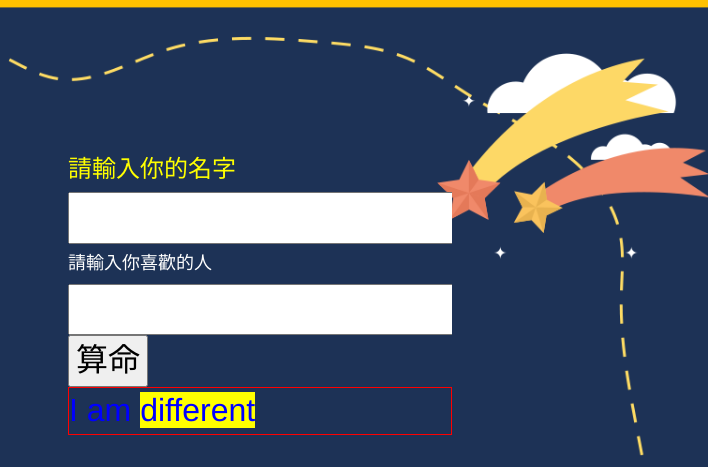
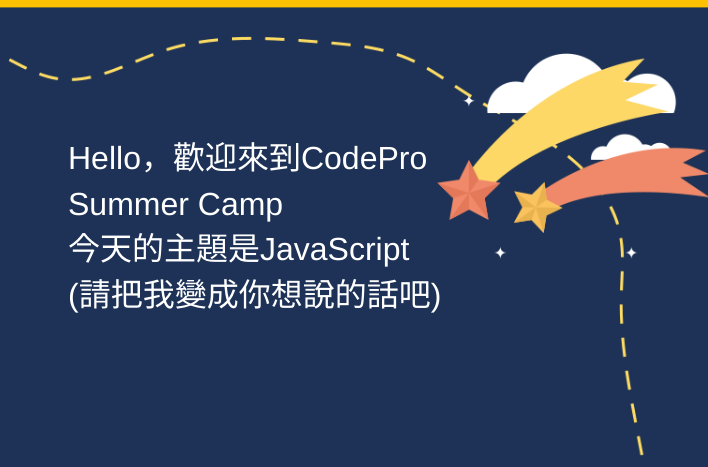
Before and after one commit to yoyo-pan/camp-blog, a plain HTML site: page index.html in a window 1280 px wide. Shown: the part 1460-1927 px from the top of the page, 572-1280 px from the left. Drawn offline with Linux system fonts and the light colour scheme.

Commit message:
基本onclick change color

```diff
--- a/index.html
+++ b/index.html
@@ -82,17 +82,10 @@ License URL: http://creativecommons.org/licenses/by/3.0/
             <img src="images/basic/bg3.png" class="img-responsive" alt="" />
             <img src="images/profile.jpg" class="img-responsive profile-2" alt=""/>
             <h2 id="name">CodePro</h2>
-            <div id="class-review">
-                <h3>請輸入你的名字</h3>
-                <input type="text" id="yourName" style="color:black"/>
-                <br/>
-                <h4>請輸入你喜歡的人</h4>
-                <input type="password" id="yourLove" style="color:black"/>
-                <br/>
-                <button style="color:black" class="hvr-grow" onclick="clickMe()">算命</button>
-                <div id="first-id">
-                    I am <span class="first-class">different</span>
-                </div>
+            <div id="class-review" onclick="myFunc()">
+                Hello，歡迎來到CodePro Summer Camp <br/>
+                今天的主題是JavaScript <br/>
+                (請把我變成你想說的話吧)
             </div>
         </div>
         <div class="w3-container">
--- a/js/my-javascript.js
+++ b/js/my-javascript.js
@@ -8,3 +8,9 @@ function clickMe () {
 	yourLove = document.getElementById("yourLove").value;
 	alert("經過我掐指一算..."+yourLove+"超級霹靂無敵愛"+yourName+"的喔!!!");
 }
+
+function myFunc () {
+	var d;
+	d = document.querySelector("#class-review");
+	d.style.color = "blue";
+}
```
